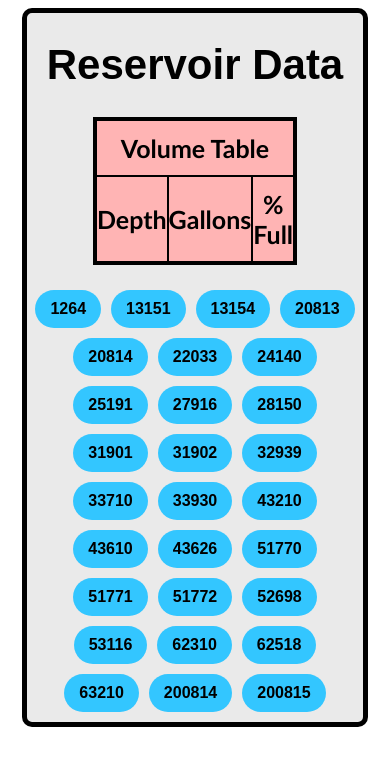
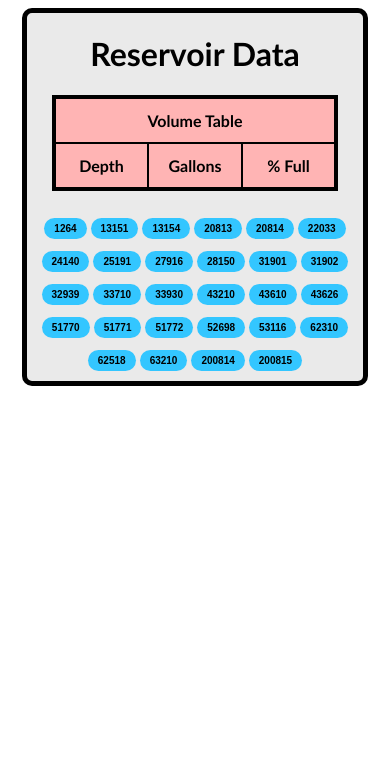
Before and after one commit to jdesoto1618/water_system_info, a PHP site: page /views/index.html in a window 390 px wide. Shown: the top 766 px of the page. Run offline with PHP 8.4, Linux system fonts and the light colour scheme; lists and menus that the app fills with data are empty.

Commit message:
sets up media queries for desktop, tablet, and mobile

```diff
--- a/css/styles.css
+++ b/css/styles.css
@@ -1,7 +1,7 @@
 /* global page styles */
 html, body {
   background: #fff;
-  font-family: arial;
+  font-family: "Trebuchet MS", Arial, Helvetica, sans-serif;
 }
 
 /* global main div styles */
@@ -14,17 +14,8 @@ html, body {
   margin: 0 auto;
 }
 
-/* styles for page title h1 */
-#res_number {
-  font-size: 42px;
-}
-
 /* global table styles */
 #res_table {
-  margin: 0 auto 25px auto;
-  width: 30%;
-  padding-bottom: 25px;
-  font-family: "Trebuchet MS", Arial, Helvetica, sans-serif;
   border-collapse: collapse;
   border: 4px solid black;
 }
@@ -37,15 +28,9 @@ html, body {
 
 /* global table header styles */
 #res_table th {
-  padding: 12px 0;
   background-color: #ffb4b4;
   color: #000;
-  font-size: 25px;
   width: 33%;
-}
-
-#res_table td {
-  font-size: 18px;
 }
 
 /* global button styles */
@@ -53,10 +38,7 @@ button {
   border: none;
   border-radius: 20px;
   background: #33c6ff;
-  margin: 0 5px 10px 5px;
-  padding: 10px 15px;
   font-weight: bold;
-  font-size: 16px;
 }
 
 /* remove blue outline on button click */
@@ -68,3 +50,106 @@ button:focus {
 button:active {
   background: #21a7f9;
 }
+
+/* media queries for screens larger than 768px */
+@media only screen and (min-width: 768px) {
+
+  /* styles for page title h1 on large screens */
+  #res_number {
+    font-size: 42px;
+  }
+
+  /* table styles for large screens */
+  #res_table {
+    margin: 0 auto 25px auto;
+    width: 60%;
+    padding-bottom: 25px;
+  }
+
+  /* table header styles for large screens */
+  #res_table th {
+    padding: 12px 0;
+    font-size: 25px;
+  }
+
+  /* table row font size for large screens */
+  #res_table td {
+    font-size: 18px;
+  }
+
+  /* button styles for large screens */
+  button {
+    margin: 0 5px 10px 5px;
+    padding: 10px 15px;
+    font-size: 16px;
+  }
+}
+/* ends media queries for large screens */
+
+/* media queries for tablets, 600 - 767px */
+@media only screen and (min-width: 600px) and (max-width: 767px) {
+  /* styles for page title h1 on tablets */
+  #res_number {
+    font-size: 36px;
+  }
+
+  /* table styles on tablets */
+  #res_table {
+    margin: 0 auto 25px auto;
+    width: 70%;
+    padding-bottom: 25px;
+  }
+
+  /* table header styles for tablets */
+  #res_table th {
+    padding: 12px 0;
+    font-size: 20px;
+  }
+
+  /* table row font size for tablets */
+  #res_table td {
+    font-size: 18px;
+  }
+
+  /* button styles for tablets */
+  button {
+    margin: 0 2px 10px 2px;
+    padding: 5px 15px;
+    font-size: 12px;
+  }
+}
+/* ends media queries for tablets */
+
+/* media queries for mobile, up to 599px */
+@media only screen and (max-width: 599px) {
+  /* styles for page title h1 on mobile */
+  #res_number {
+    font-size: 32px;
+  }
+
+  /* table styles on mobile */
+  #res_table {
+    margin: 0 auto 25px auto;
+    width: 85%;
+    padding-bottom: 25px;
+  }
+
+  /* table header styles for mobile */
+  #res_table th {
+    padding: 12px 0;
+    font-size: 16px;
+  }
+
+  /* table row font size for mobile */
+  #res_table td {
+    font-size: 14px;
+  }
+
+  /* button styles for mobile */
+  button {
+    margin: 0 2px 10px 2px;
+    padding: 5px 10px;
+    font-size: 10px;
+  }
+}
+/* ends media queries for mobile */
```
Also changed, not shown: views/index.html (+1 -6 lines).
